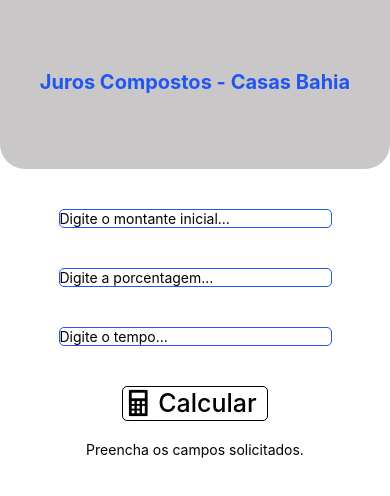
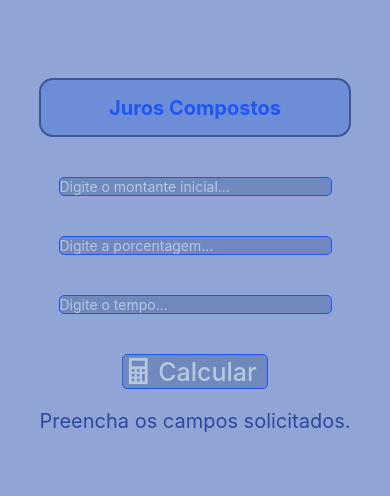
Before and after one commit to IvanSSantana/JurosCompostos, a React Native app in the folder JurosCompostos/: screen / in a window 390 px wide. Shown: the top 496 px of the page. Built offline with nearby package versions, Linux system fonts and the light colour scheme.

Commit message:
Melhorando a estilização e removendo teclado ao calcular.

```diff
--- a/JurosCompostos/App.js
+++ b/JurosCompostos/App.js
@@ -1,5 +1,5 @@
 import { StatusBar } from 'expo-status-bar';
-import { StyleSheet, Text, TextInput, TouchableOpacity, View } from 'react-native';
+import { StyleSheet, Text, TextInput, TouchableOpacity, View, Keyboard } from 'react-native';
 import Ionicons from "@expo/vector-icons/Ionicons"
 import { useState } from 'react';
 
@@ -17,6 +17,7 @@
   function messageJuros() {
     if (valueInit != null && percent != null && time != 0)
     {
+      Keyboard.dismiss()
       calculateJuros();
       setMessageJuros('O montante final é igual a: ');
     }
@@ -25,32 +26,35 @@
   return (
     <View style={styles.container}>
       <View style={styles.titleBox}>
-        <Text style={styles.titleText}>Juros Compostos - Casas Bahia</Text>
+        <Text style={styles.titleText}>Juros Compostos</Text>
       </View>
 
     <View style={styles.inputArea}>
       <TextInput
        style={styles.input}
        placeholder='Digite o montante inicial...'
+       placeholderTextColor={'#b6c8e0'}
        keyboardType='numeric'
        onChangeText={setValueInit} />
 
       <TextInput
       style={styles.input}
       placeholder='Digite a porcentagem...'
+      placeholderTextColor={'#b6c8e0'}
       keyboardType='numeric'
       onChangeText={setPercent} />
 
       <TextInput
       style={styles.input}
       placeholder='Digite o tempo...'
+      placeholderTextColor={'#b6c8e0'}
       keyboardType='numeric'
       onChangeText={setTime} />
     </View>
 
 
     <TouchableOpacity style={styles.button} onPress={messageJuros}>
-      <Ionicons name={"calculator-sharp"} size={30} color={"#000000"} />
+      <Ionicons name={"calculator-sharp"} size={30} color={"#b6c8e0"} />
       <Text style={styles.textButton}>Calcular</Text>
     </TouchableOpacity>
 
@@ -59,7 +63,7 @@
       <Text style={styles.juros}>{valueFinal}</Text>
     </View>
 
-      <StatusBar style="auto" />
+      <StatusBar style="light" backgroundColor={"#131a36"} />
     </View>
   );
 }
@@ -67,22 +71,26 @@
 const styles = StyleSheet.create({
   container: {
     flex: 1,
-    backgroundColor: '#fff',
+    backgroundColor: '#90a5d6',
   },
   titleBox: {
+    height: '7%',
+    width: '80%',
+    backgroundColor: '#6d8dd6',
+    borderRadius: 14,
+    marginTop: '20%',
+    alignSelf: 'center',
+    paddingVertical: 5,
+    borderWidth: 2,
+    borderColor: '#3a5799',
     alignItems: 'center',
-    justifyContent: 'flex-start',
-    height: '20%',
-    width: '100%',
-    backgroundColor: '#c9c7c7',
-    borderBottomStartRadius: 25,
-    borderBottomEndRadius: 25
+    justifyContent: 'center'
   },
   titleText: {
+    display: 'flex',
     fontSize: 20,
     fontWeight: 'bold',
-    paddingTop: 70,
-    color: '#2156f2'
+    color: '#2156f2',
   },
   inputArea: {
     display: 'flex',
@@ -96,22 +104,26 @@
     borderWidth: 1,
     borderColor: '#2156f2',
     width: '70%',
-    borderRadius: 5
+    borderRadius: 5,
+    backgroundColor: '#7188bf',
   },
   button: {
     display: 'flex',
     alignSelf: 'center',
     borderWidth: 1,
+    borderColor: '#2156f2',
     marginTop: 40,
     flexDirection: 'row',
     alignItems: 'center',
-    borderRadius: 5
+    borderRadius: 5,
+    backgroundColor: '#7188bf',
   },
   textButton: {
     fontSize: 25,
     fontWeight: 500,
     paddingLeft: 5,
-    paddingRight: 10
+    paddingRight: 10,
+    color: '#b6c8e0'
   },
   jurosArea: {
     marginTop: 20,
@@ -124,5 +136,9 @@
   juros: {
     fontSize: 90,
     color: '#2156f2'
+  },
+  text: {
+    fontSize: 20,
+    color: '#2c499e'
   }
 });
```
